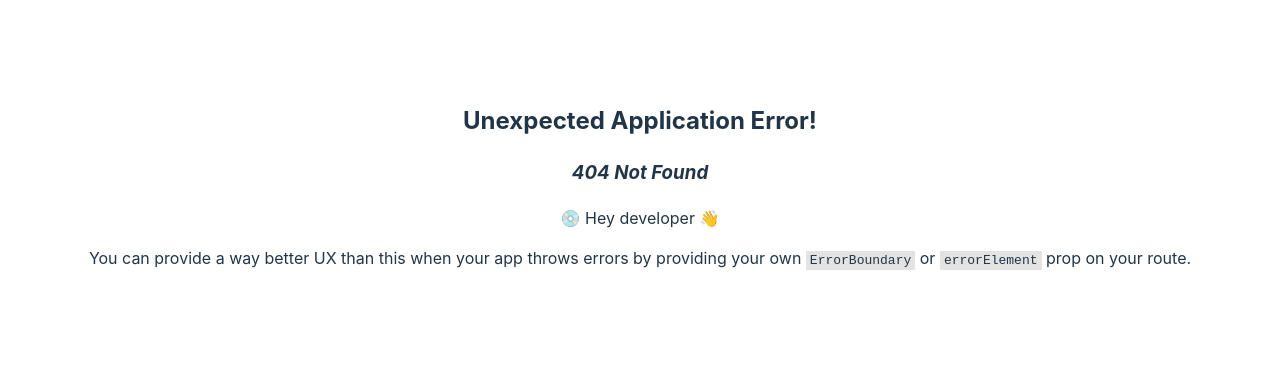
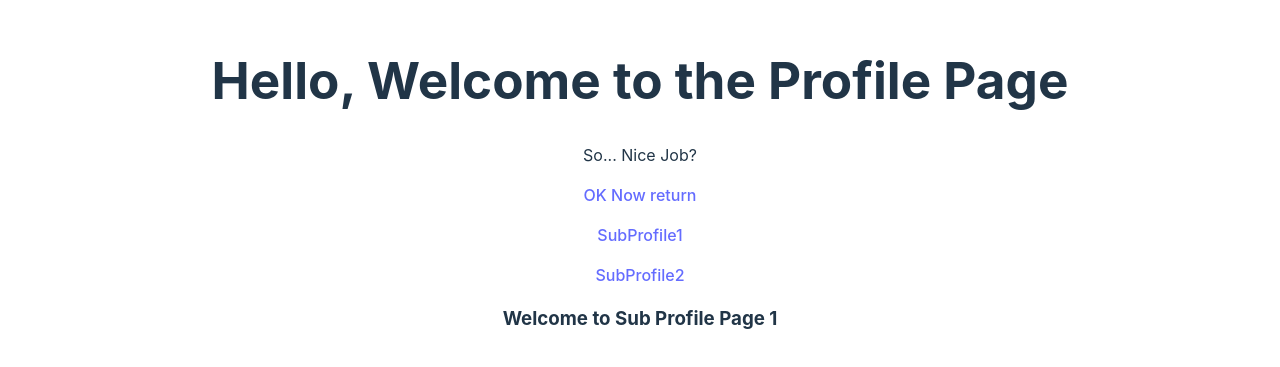
Before and after one commit to bilgramiraza/react-router, a React (Vite) app: page /profile/1 in a window 1280 px wide. Before the commit this address had no page. Shown: the part 215-582 px from the top of the page. Built offline with nearby package versions, Linux system fonts and the light colour scheme.

Commit message:
Trying out Dynamic Routes

```diff
--- a/src/components/Profile.jsx
+++ b/src/components/Profile.jsx
@@ -1,14 +1,22 @@
-import { Link, Outlet } from "react-router-dom";
+import { Link, useParams } from "react-router-dom";
+import SubProfile from './SubProfile.jsx';
+import SubProfile1 from './SubProfile1.jsx';
+import SubProfile2 from './SubProfile2.jsx';
 
 const Profile = () => {
+  const subComponents = {
+    '1':<SubProfile1/>,
+    '2':<SubProfile2/>,
+  };
+  const {compNumber} = useParams();
   return (
     <div>
       <h1>Hello, Welcome to the Profile Page</h1>
       <p>So... Nice Job?</p>
       <p><Link to='/'>OK Now return</Link></p>
-      <p><Link to='SubProfile1'>SubProfile1</Link></p>
-      <p><Link to='SubProfile2'>SubProfile2</Link></p>
-      <Outlet />
+      <p><Link to='/profile/1'>SubProfile1</Link></p>
+      <p><Link to='/profile/2'>SubProfile2</Link></p>
+      {subComponents[compNumber]}
     </div>
   );
 };
--- a/src/main.jsx
+++ b/src/main.jsx
@@ -3,9 +3,6 @@ import ReactDOM from 'react-dom/client';
 import { createBrowserRouter, RouterProvider } from 'react-router-dom';
 import App from './App.jsx';
 import Profile from './components/Profile.jsx';
-import SubProfile from './components/SubProfile.jsx';
-import SubProfile1 from './components/SubProfile1.jsx';
-import SubProfile2 from './components/SubProfile2.jsx';
 import './index.css'
 
 const router = createBrowserRouter([
@@ -14,22 +11,8 @@ const router = createBrowserRouter([
     element:<App />,
   },
   {
-    path:'/profile',
+    path:'/profile/:compNumber',
     element:<Profile />,
-    children:[
-      {
-        index:true,
-        element:<SubProfile />,
-      },
-      {
-        path:'subProfile1',
-        element:<SubProfile1 />,
-      },
-      {
-        path:'subProfile2',
-        element:<SubProfile2 />,
-      }
-    ],
   },
 ]);
 
```
